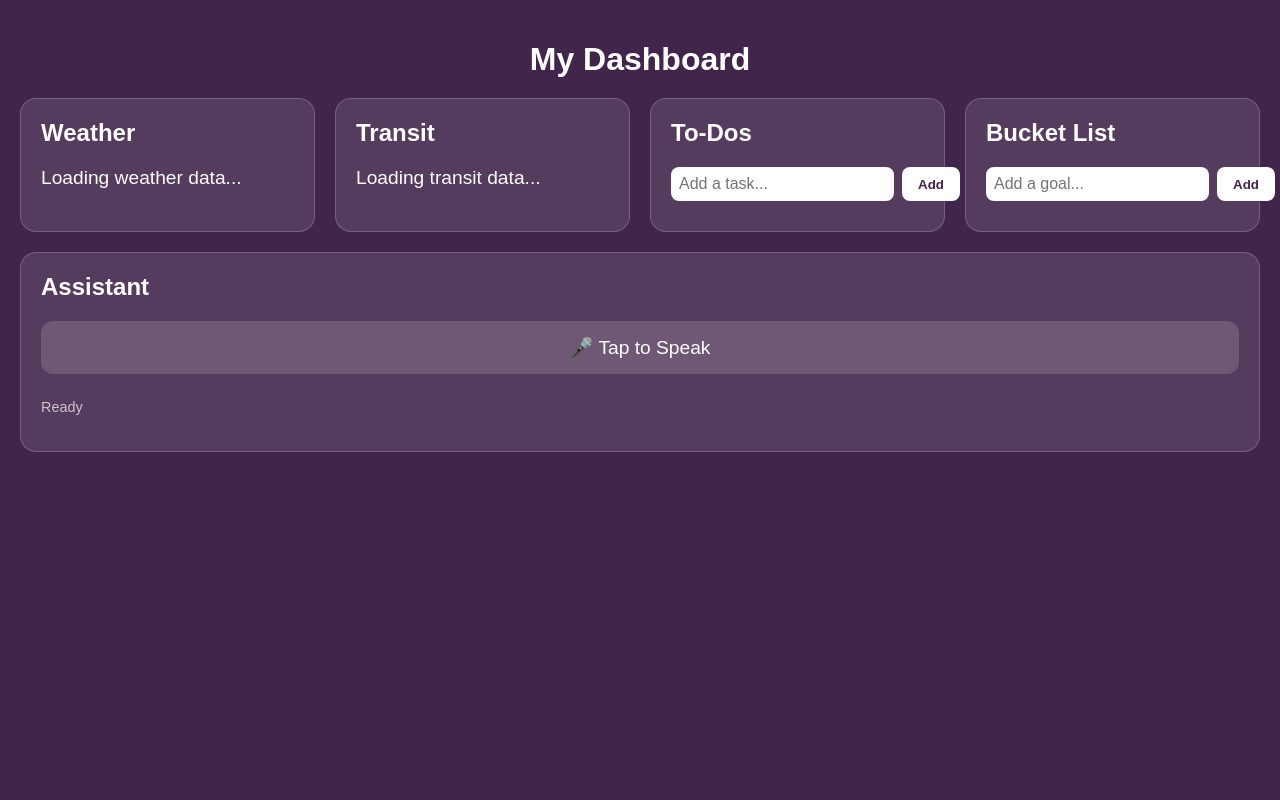
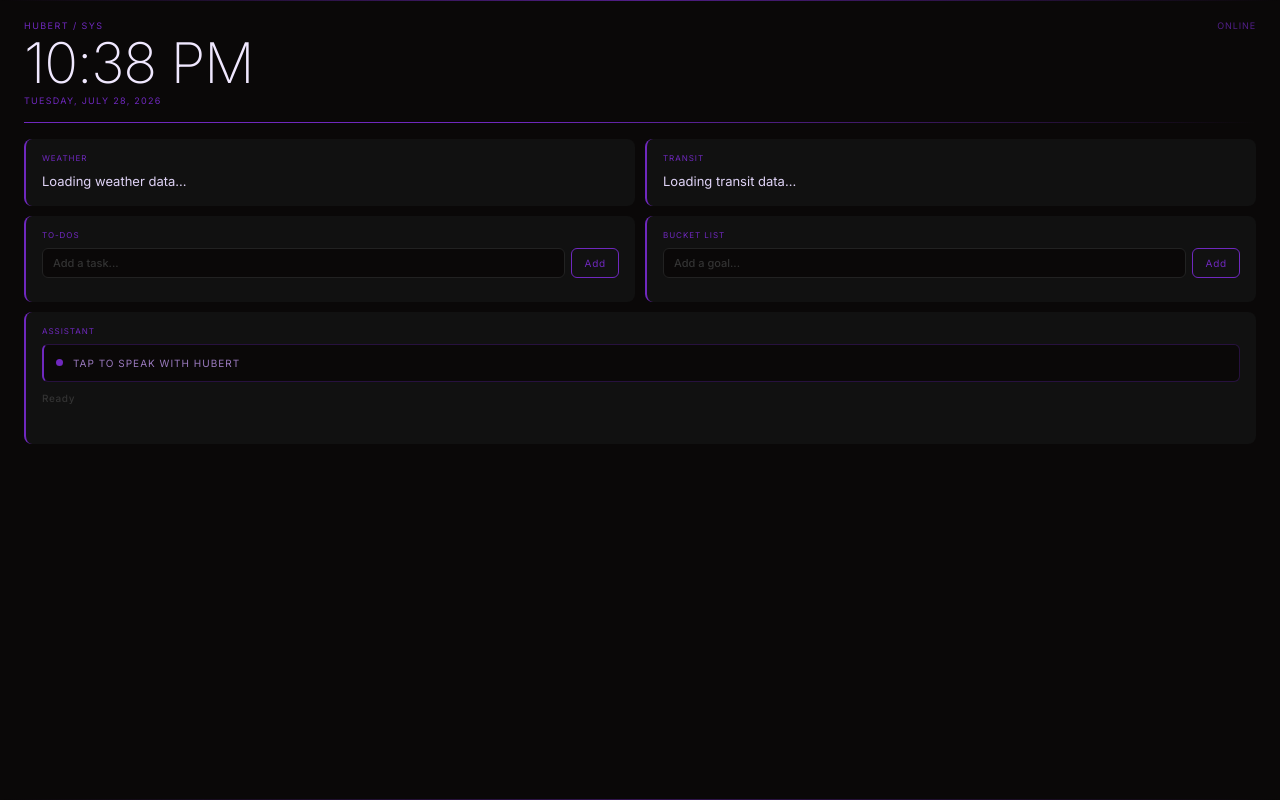
Before and after one commit to Asepulveda735/Home-Dash, a Flask app: page /dashboard in a window 1280 px wide. Run offline with Flask 3, Linux system fonts and the light colour scheme; data that the repository does not hold is empty; some libraries are stand-ins or nearby versions.

Commit message:
Visual redesign - HUD minimal royal purple theme

```diff
--- a/static/script.js
+++ b/static/script.js
@@ -38,6 +38,16 @@ async function loadTransit() {
 
     document.getElementById('transit-info').innerHTML = transitMessage;
 }
+// ---- Clock ----
+function updateClock() {
+    const now = new Date();
+    const time = now.toLocaleTimeString([], { hour: 'numeric', minute: '2-digit' });
+    const date = now.toLocaleDateString('en-US', { weekday: 'long', month: 'long', day: 'numeric', year: 'numeric' }).toUpperCase();
+    document.getElementById('clock').textContent = time;
+    document.getElementById('date-display').textContent = date;
+}
+updateClock();
+setInterval(updateClock, 1000);
 
 // ---- To-Do List ----
 async function renderTodos() {
--- a/static/style.css
+++ b/static/style.css
@@ -1,65 +1,166 @@
-body {
-    background-color: #42254b;
-    color: #ffffff;
-    font-family: Arial, sans-serif;
+@import url('https://fonts.googleapis.com/css2?family=Inter:wght@200;300;400;500&display=swap');
+
+* {
+    box-sizing: border-box;
     margin: 0;
-    padding: 20px;
+    padding: 0;
 }
 
-h1 {
-    text-align: center;
-    font-size: 2em;
-    margin-bottom: 20px;
+body {
+    background-color: #0a0808;
+    color: #e0d4f7;
+    font-family: 'Inter', sans-serif;
+    font-weight: 500;
+    min-height: 100vh;
+    overflow-x: hidden;
 }
 
-.dashboard-container {
-    display: flex;
-    gap: 20px;
-    flex-wrap: wrap;
-    justify-content: center;
+/* ---- Scan lines ---- */
+body::before {
+    content: '';
+    position: fixed;
+    top: 0;
+    left: 0;
+    right: 0;
+    height: 1px;
+    background: linear-gradient(90deg, transparent, rgba(111,40,190,0.7), transparent);
+    z-index: 100;
 }
 
-.tile {
-    flex: 1;
-    min-width: 250px;
-    background-color: rgba(255, 255, 255, 0.1);
-    padding: 20px;
-    border-radius: 16px;
-    border: 1px solid rgba(255, 255, 255, 0.2);
+body::after {
+    content: '';
+    position: fixed;
+    bottom: 0;
+    left: 0;
+    right: 0;
+    height: 1px;
+    background: linear-gradient(90deg, transparent, rgba(111,40,190,0.4), transparent);
+    z-index: 100;
 }
 
-h2 {
-    color: #ffffff;
-    font-size: 1.5em;
-    margin-top: 0;
+/* ---- Header ---- */
+.dashboard-header {
+    padding: 20px 24px 0;
+    display: flex;
+    justify-content: space-between;
+    align-items: flex-end;
+    margin-bottom: 4px;
 }
 
-#weather-info, #transit-info {
-    font-size: 1.2em;
-    white-space: pre-line;
+.sys-label {
+    font-size: 9px;
+    letter-spacing: 0.16em;
+    color: #6F28BE;
+    font-weight: 400;
 }
+
+.sys-status {
+    font-size: 9px;
+    letter-spacing: 0.1em;
+    color: #6F28BE;
+    opacity: 0.7;
+    font-weight: 400;
+}
+
+.dashboard-time {
+    font-size: 56px;
+    font-weight: 200;
+    color: #f0e8ff;
+    letter-spacing: -0.02em;
+    line-height: 1;
+    padding: 0 24px;
+}
+
+.dashboard-date {
+    font-size: 9px;
+    color: #6F28BE;
+    letter-spacing: 0.14em;
+    padding: 4px 24px 0;
+    font-weight: 400;
+}
+
+.dashboard-divider {
+    height: 1px;
+    background: linear-gradient(90deg, #6F28BE 40%, transparent);
+    margin: 16px 24px;
+}
+
+/* ---- Main container ---- */
+.dashboard-container {
+    display: grid;
+    grid-template-columns: 1fr 1fr;
+    gap: 10px;
+    padding: 0 24px 24px;
+}
+
+/* ---- Tiles ---- */
+.tile {
+    background: #111111;
+    border-radius: 8px;
+    padding: 14px 16px;
+    border-left: 2px solid #6F28BE;
+}
+
+.tile h2 {
+    font-size: 8px;
+    letter-spacing: 0.12em;
+    color: #6F28BE;
+    font-weight: 400;
+    margin-bottom: 8px;
+    text-transform: uppercase;
+}
+
+#weather-info,
+#transit-info {
+    font-size: 13px;
+    font-weight: 400;
+    color: #e0d4f7;
+    line-height: 1.6;
+}
+
+/* ---- Todo and Bucket List ---- */
 .input-row {
     display: flex;
-    gap: 8px;
+    gap: 6px;
     margin-bottom: 10px;
 }
 
 .input-row input {
     flex: 1;
-    padding: 8px;
-    border-radius: 8px;
-    border: none;
-    font-size: 1em;
+    padding: 7px 10px;
+    border-radius: 6px;
+    border: 1px solid #222;
+    background: #0a0808;
+    color: #e0d4f7;
+    font-size: 11px;
+    font-family: 'Inter', sans-serif;
+    font-weight: 500;
+    outline: none;
+}
+
+.input-row input:focus {
+    border-color: #6F28BE;
+}
+
+.input-row input::placeholder {
+    color: #333;
 }
 
 .input-row button {
-    padding: 8px 16px;
-    border-radius: 8px;
-    border: none;
-    background-color: #ffffff;
-    color: #42254b;
-    font-weight: bold;
+    padding: 7px 12px;
+    border-radius: 6px;
+    border: 1px solid #6F28BE;
+    background: transparent;
+    color: #6F28BE;
+    font-size: 10px;
+    letter-spacing: 0.08em;
     cursor: pointer;
+    font-family: 'Inter', sans-serif;
+    transition: background 0.15s;
+}
+
+.input-row button:hover {
+    background: rgba(111,40,190,0.15);
 }
 
 ul {
@@ -72,43 +173,94 @@ li {
     display: flex;
     justify-content: space-between;
     align-items: center;
-    background-color: rgba(255, 255, 255, 0.08);
-    padding: 10px;
-    border-radius: 8px;
-    margin-bottom: 8px;
-    font-size: 1.1em;
+    padding: 7px 0;
+    border-bottom: 1px solid #1a1a1a;
+    font-size: 12px;
+    color: #c4b8e0;
+}
+
+li:last-child {
+    border-bottom: none;
 }
 
 li button {
     background: none;
     border: none;
-    color: #ff8080;
-    font-size: 1.2em;
+    color: #333;
+    font-size: 14px;
     cursor: pointer;
+    padding: 0 2px;
+    transition: color 0.15s;
+}
+
+li button:hover {
+    color: #6F28BE;
+}
+
+/* ---- Voice tile ---- */
+#voice-tile {
+    grid-column: span 2;
 }
 
 #mic-button {
     width: 100%;
-    padding: 15px;
-    font-size: 1.2em;
-    border-radius: 12px;
-    border: none;
-    background-color: rgba(255, 255, 255, 0.15);
-    color: #ffffff;
+    padding: 12px;
+    border-radius: 6px;
+    border: 1px solid rgba(111,40,190,0.3);
+    border-left: 2px solid #6F28BE;
+    background: #0a0808;
+    color: #9b7abf;
+    font-size: 10px;
+    letter-spacing: 0.1em;
     cursor: pointer;
+    font-family: 'Inter', sans-serif;
+    font-weight: 400;
     margin-bottom: 10px;
+    text-align: left;
+    transition: background 0.15s, color 0.15s;
+    display: flex;
+    align-items: center;
+    gap: 10px;
 }
 
-#mic-button:active {
-    background-color: rgba(255, 255, 255, 0.3);
+#mic-button::before {
+    content: '';
+    width: 7px;
+    height: 7px;
+    border-radius: 50%;
+    background: #6F28BE;
+    flex-shrink: 0;
+}
+
+#mic-button:hover {
+    background: rgba(111,40,190,0.08);
+    color: #c4a0ff;
 }
 
 #voice-status {
-    font-size: 0.9em;
-    opacity: 0.7;
+    font-size: 10px;
+    color: #333;
+    letter-spacing: 0.06em;
+    margin-bottom: 6px;
 }
 
 #voice-response {
-    font-size: 1em;
-    margin-top: 10px;
+    font-size: 12px;
+    color: #9b7abf;
+    line-height: 1.5;
+    min-height: 20px;
 }
+
+/* ---- Scrollbar ---- */
+::-webkit-scrollbar {
+    width: 4px;
+}
+
+::-webkit-scrollbar-track {
+    background: #0a0808;
+}
+
+::-webkit-scrollbar-thumb {
+    background: #6F28BE;
+    border-radius: 2px;
+}
--- a/templates/index.html
+++ b/templates/index.html
@@ -2,12 +2,18 @@
 <html lang="en">
 <head>
     <meta charset="UTF-8">
-    <title>Home Dashboard</title>
+    <title>Hubert</title>
     <link rel="stylesheet" href="{{ url_for('static', filename='style.css') }}">
     <script src="https://cdnjs.cloudflare.com/ajax/libs/socket.io/4.6.1/socket.io.min.js"></script>
 </head>
 <body>
-    <h1>My Dashboard</h1>
+    <div class="dashboard-header">
+        <span class="sys-label">HUBERT / SYS</span>
+        <span class="sys-status">ONLINE</span>
+    </div>
+    <div class="dashboard-time" id="clock">09:41</div>
+    <div class="dashboard-date" id="date-display">TUESDAY · JULY 28, 2026</div>
+    <div class="dashboard-divider"></div>
 
     <div class="dashboard-container">
         <div class="tile" id="weather-tile">
@@ -37,9 +43,10 @@
             </div>
             <ul id="bucketlist-list"></ul>
         </div>
+
         <div class="tile" id="voice-tile">
             <h2>Assistant</h2>
-            <button id="mic-button" onclick="startListening()">🎤 Tap to Speak</button>
+            <button id="mic-button" onclick="startListening()">TAP TO SPEAK WITH HUBERT</button>
             <p id="voice-status">Ready</p>
             <p id="voice-response"></p>
         </div>
```
